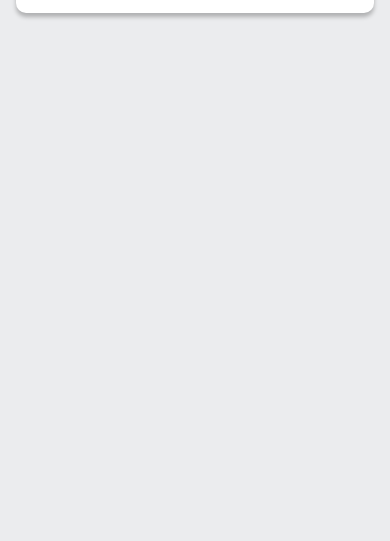
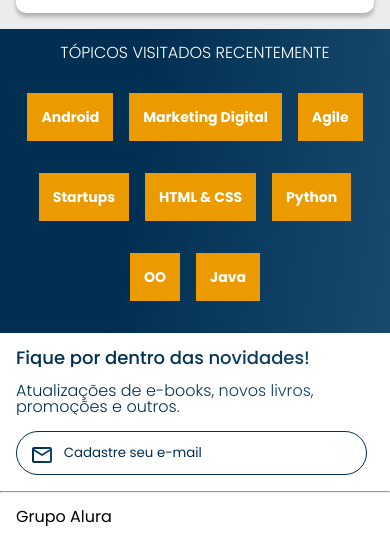
Before and after one commit to WagSnt/aluraBooks, a plain HTML site: page index.html in a window 390 px wide. Shown: the part 1481-2022 px from the top of the page. Before the commit the page ends 1510 px from the top, so only its background shows below. Drawn offline with nearby package versions, Linux system fonts and the light colour scheme; files that its build step writes are made by us from their sources.

Commit message:
Finalizando mobile

```diff
--- a/index.html
+++ b/index.html
@@ -12,6 +12,9 @@
   <link rel="stylesheet" href="styles.css">
   <link rel="stylesheet" href="banner.css">
   <link rel="stylesheet" href="carousel.css">
+  <link rel="stylesheet" href="topics.css">
+  <link rel="stylesheet" href="contact.css">
+  <link rel="stylesheet" href="footer.css">
   <title>AluraBooks</title>
 </head>
 <body>
@@ -145,6 +148,47 @@
     </div>
   </section>
 
+  <section class="topics">
+    <h2 class="topics__title">TÓPICOS VISITADOS RECENTEMENTE</h2>
+    <ul class="topics__list">
+      <li class="topics__item">
+        <a href="#" class="topics__link">Android</a>
+      </li>
+      <li class="topics__item">
+        <a href="#" class="topics__link">Marketing Digital</a>
+      </li>
+      <li class="topics__item">
+        <a href="#" class="topics__link">Agile</a>
+      </li>
+      <li class="topics__item">
+        <a href="#" class="topics__link">Startups</a>
+      </li>
+      <li class="topics__item">
+        <a href="#" class="topics__link">HTML & CSS</a>
+      </li>
+      <li class="topics__item">
+        <a href="#" class="topics__link">Python</a>
+      </li>
+      <li class="topics__item">
+        <a href="#" class="topics__link">OO</a>
+      </li>
+      <li class="topics__item">
+        <a href="#" class="topics__link">Java</a>
+      </li>
+    </ul>
+  </section>
+
+  <section class="contact">
+    <h2 class="contact__title">Fique por dentro das novidades!</h2>
+    <p class="contact__text">Atualizações de e-books, novos livros, promoções e outros.</p>
+    <input type="email" placeholder="Cadastre seu e-mail" class="contact__email">
+  </section>
+
+  <hr/>
+
+  <footer class="footer">
+    <h2 class="footer__title">Grupo Alura</h2>
+  </footer>
 
   <script src="https://cdn.jsdelivr.net/npm/swiper@11/swiper-bundle.min.js"></script>
 
--- a/styles.css
+++ b/styles.css
@@ -1,6 +1,9 @@
 @import url("styles/header.css");
 @import url("styles/banner.css");
 @import url("styles/carousel.css");
+@import url("styles/topics.css");
+@import url("styles/contact.css");
+@import url("styles/footer.css");
 
 :root {
   --bg-color: #EBECEE;
--- /dev/null
+++ b/styles/contact.css
@@ -0,0 +1,37 @@
+.contact {
+  background-color: var(--white);
+  padding: 1em;
+}
+
+.contact__title,
+.contact__text {
+  background: var(--blue-gradient);
+  background-clip: text;
+  -webkit-background-clip: text;
+  -webkit-text-fill-color: transparent;
+}
+
+.contact__title {
+  font-size: 18px;
+  font-weight: 500;
+}
+
+.contact__text {
+  font-weight: 300;
+  margin: 1em 0;
+}
+
+.contact__email {
+  padding: 1em;
+  border: 1px solid var(--blue-text);
+  border-radius: 24px;
+  width: 90%;
+  color: var(--blue-text);
+}
+
+.contact__email::placeholder {
+  font-family: var(--main-font);
+  color: var(--blue-text);
+  background: url("../images/email.svg") no-repeat;
+  padding-left: 2.5em;
+}
--- /dev/null
+++ b/styles/footer.css
@@ -0,0 +1,8 @@
+hr {
+  margin: 0px;
+}
+
+.footer {
+  background-color: var(--white);
+  padding: 1em;
+}
--- /dev/null
+++ b/styles/topics.css
@@ -0,0 +1,30 @@
+.topics {
+  background: var(--blue-gradient);
+  text-align: center;
+  padding: 1em;
+}
+
+.topics__title {
+  color: var(--white);
+  font-weight: 300;
+  margin-bottom: 1em;
+}
+
+.topics__list {
+  display: flex;
+  flex-wrap: wrap;
+  justify-content: center;
+}
+
+.topics__item {
+  margin: 2em 0.5em;
+}
+
+.topics__link {
+  color: var(--white);
+  padding: 1em;
+  background-color: var(--orange);
+  text-decoration: none;
+  font-size: 14px;
+  font-weight: 700;
+}
```
Also changed, not shown: images/email.svg (added), styles/carousel.css (line endings or trailing spaces).
